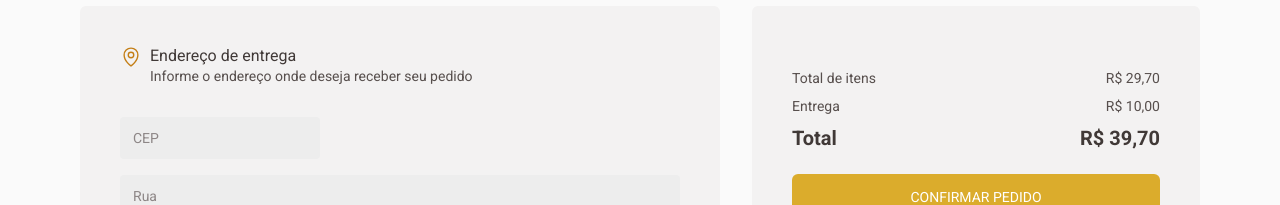
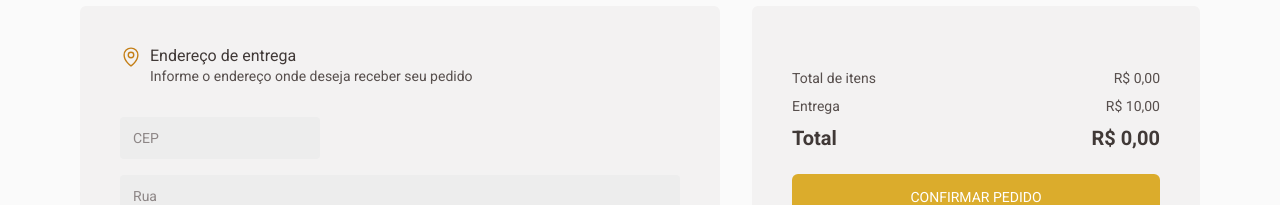
Before and after one commit to wwilliamsantana/store-ig, a React (Vite) app: page /checkout in a window 1280 px wide. Shown: the part 186-391 px from the top of the page. Built offline with nearby package versions, Linux system fonts and the light colour scheme; data requests are answered from the project's data file.

Commit message:
feat: Summary Order Amount Update - Introduction React-Hook-Form

```diff
--- a/package.json
+++ b/package.json
@@ -17,6 +17,7 @@
     "json-server": "^0.17.4",
     "react": "^18.2.0",
     "react-dom": "^18.2.0",
+    "react-hook-form": "^7.50.1",
     "react-router-dom": "^6.22.1",
     "styled-components": "^6.1.8"
   },
--- a/src/components/FormCheckout/styles.ts
+++ b/src/components/FormCheckout/styles.ts
@@ -11,7 +11,7 @@ export const FormContainer = styled.div`
   }
 `
 
-export const FormContent = styled.form`
+export const FormContent = styled.div`
   margin-top: 1rem;
 `
 
--- a/src/components/OrderSummary/index.tsx
+++ b/src/components/OrderSummary/index.tsx
@@ -12,6 +12,16 @@ import { CoffeeContext } from '../../context/CoffeeContext'
 export function OrderSummary() {
   const { cart } = useContext(CoffeeContext)
 
+  const amount = cart.reduce(
+    (acc, current) => acc + current.value * current.qtd,
+    0,
+  )
+
+  const formatAmout = new Intl.NumberFormat('pt-BR', {
+    style: 'currency',
+    currency: 'BRL',
+  })
+
   return (
     <SummaryContainer>
       <h2>Cafés selecionados</h2>
@@ -25,7 +35,7 @@ export function OrderSummary() {
         <SummaryMoney>
           <div>
             <p>Total de itens</p>
-            <span>R$ 29,70</span>
+            <span>{formatAmout.format(amount)}</span>
           </div>
           <div>
             <p>Entrega</p>
@@ -33,11 +43,13 @@ export function OrderSummary() {
           </div>
           <div>
             <p>Total</p>
-            <span>R$ 39,70</span>
+            <span>
+              {amount > 0 ? formatAmout.format(amount + 10) : 'R$ 0,00'}
+            </span>
           </div>
         </SummaryMoney>
 
-        <ButtonFinished>Confirmar pedido</ButtonFinished>
+        <ButtonFinished type="submit">Confirmar pedido</ButtonFinished>
       </SummaryContent>
     </SummaryContainer>
   )
--- a/src/context/CoffeeContext.tsx
+++ b/src/context/CoffeeContext.tsx
@@ -41,21 +41,17 @@ export function CoffeeContextProvider({ children }: CardProviderProps) {
   const [coffees, setCoffees] = useState<CoffeeProps[]>([])
   const [cart, setCart] = useState<CartProps[]>([])
 
-  async function loadedCoffee() {
-    const response = await api.get('/coffees')
-
-    setCoffees(response.data)
-  }
-
   function updateCart(data: UpdateCartProps) {
+    if (data.qtd > 0) {
       const newData = cart.map((item) => {
         if (item.id === data.id) {
           item.qtd = data.qtd
         }
         return item
       })
-
-    setCart(newData)
+      return setCart(newData)
+    }
+    removeCart(data.id)
   }
 
   function removeCart(id: number) {
@@ -66,6 +62,12 @@ export function CoffeeContextProvider({ children }: CardProviderProps) {
 
   function addCart(data: CartProps) {
     setCart((state) => [...state, data])
+  }
+
+  async function loadedCoffee() {
+    const response = await api.get('/coffees')
+
+    setCoffees(response.data)
   }
 
   useEffect(() => {
--- a/src/pages/Checkout/index.tsx
+++ b/src/pages/Checkout/index.tsx
@@ -1,13 +1,22 @@
+import { FormProvider, useForm } from 'react-hook-form'
 import { FormCheckout } from '../../components/FormCheckout'
 import { OrderSummary } from '../../components/OrderSummary'
 import { CheckoutContainer } from './styles'
 
 export function Checkout() {
+  const methodsForm = useForm()
+
+  function submitForm(data: any) {
+    console.log('Test')
+  }
+
   return (
-    <CheckoutContainer>
-      <FormCheckout />
-      <OrderSummary />
-    </CheckoutContainer>
+    <FormProvider {...methodsForm}>
+      <CheckoutContainer onSubmit={methodsForm.handleSubmit(submitForm)}>
+        <FormCheckout />
+        <OrderSummary />
+      </CheckoutContainer>
+    </FormProvider>
   )
 }
 
--- a/src/pages/Checkout/styles.ts
+++ b/src/pages/Checkout/styles.ts
@@ -1,6 +1,6 @@
 import styled from 'styled-components'
 
-export const CheckoutContainer = styled.div`
+export const CheckoutContainer = styled.form`
   max-width: 70rem;
   margin: 0 auto;
   width: 100%;
```
Also changed, not shown: 1 other file (tests, documents, lock files or other folders). Lines whose indentation alone changed are shown as unchanged.
